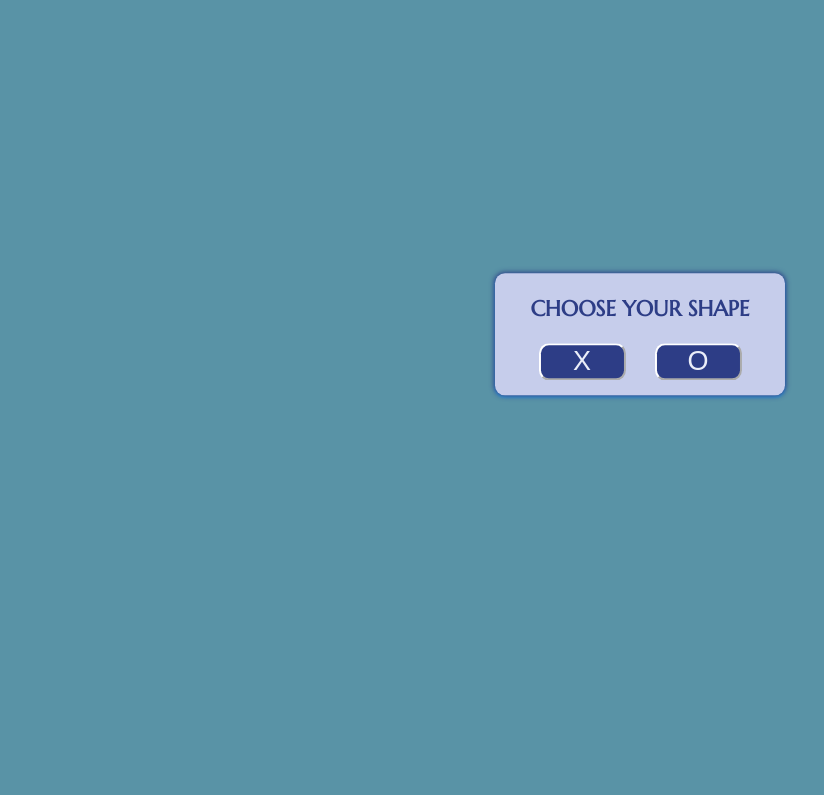
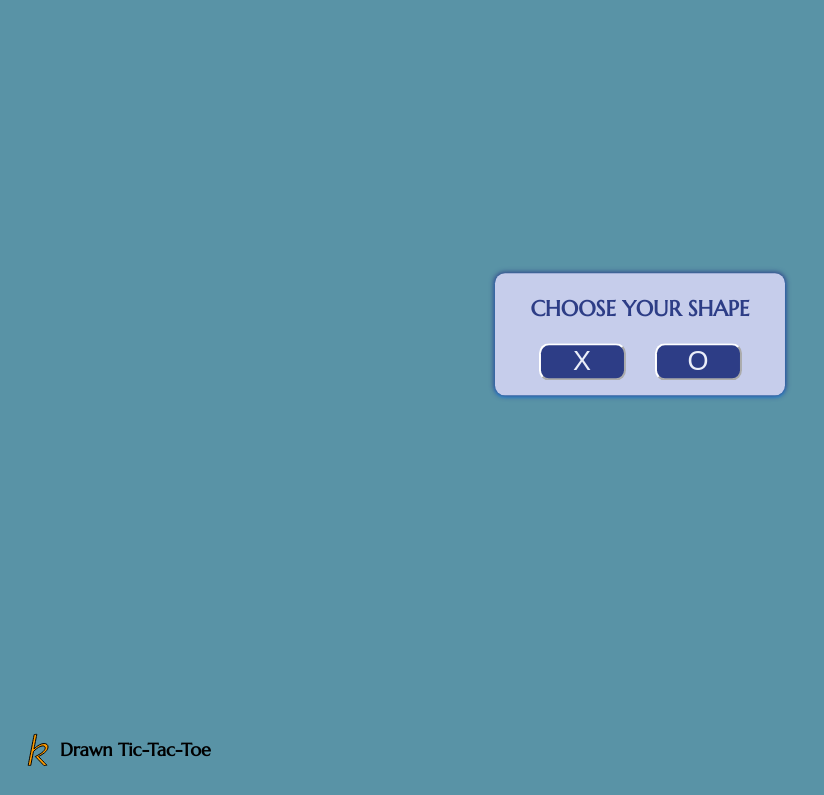
Before and after one commit to klcantrell/drawn-tictactoe, a website built with webpack: page index.html in a window 1280 px wide. Shown: the part 5-800 px from the top of the page, without its empty margins (0-824 px from the left). Built offline with nearby package versions, Linux system fonts and the light colour scheme; files whose address does not match are found by name; what kute.js would draw is missing.

Commit message:
added branding: favicon and k icon tag.
deployed to surge.

```diff
--- a/index.html
+++ b/index.html
@@ -1,9 +1,19 @@
 <!DOCTYPE html>
 <html lang="en" >
 <head>
+  <title>Drawn Tic-Tac-Toe</title>
+  <link rel="stylesheet" href="style.css">
+  <link rel="apple-touch-icon-precomposed", sizes="180x180", href="/apple-touch-icon.png">
+  <link rel="icon", type="image/png", sizes="32x32", href="/favicon-32x32.png">
+  <link rel="icon", type="image/png", sizes="16x16", href="/favicon-16x16.png">
+  <link rel="manifest", href="/site.webmanifest">
+  <link rel="mask-icon", href="/safari-pinned-tab.svg", color="#5bbad5">
+  <link rel="shortcut icon" href="favicon.ico" type="image/ico">
+  <meta name="msapplication-TileColor", content="#2d89ef">
+  <meta name="theme-color", content="#1800e3">
   <meta charset="UTF-8">
-  <title>freeCodeCamp: TicTacToe</title>
-  <link rel="stylesheet" href="style.css">
+  <meta name="viewport", content="width=device-width, initial-scale=1.0">
+  <meta http-equiv="X-UA-Compatible", content="ie=edge">
 </head>
 
 <body>
@@ -44,5 +54,14 @@
     <button class="message__button">Reset</button>
   </div>
 
+  <div class="k-tag">
+    <svg width="50" height="50" viewBox="0 0 300 500">
+      <path
+        fill="rgb(255, 156, 0)" stroke="black" stroke-width="10"
+        d="M 152.77,315.36 C 229.84,278.14 252.00,249.33 252.00,229.39 252.00,216.53 243.14,209.00 228.97,209.00 205.48,209.00 171.38,227.17 134.61,264.39 134.61,264.39 107.58,404.00 107.58,404.00 107.58,404.00 81.89,404.00 81.89,404.00 81.89,404.00 141.69,95.22 141.69,95.22 141.69,95.22 168.27,93.00 168.27,93.00 168.27,93.00 139.48,240.02 139.48,240.02 175.36,203.48 212.58,185.00 240.92,185.00 265.95,185.00 280.00,199.03 280.00,219.64 280.00,248.44 253.08,281.69 185.11,315.36 185.11,315.36 269.50,401.78 269.50,401.78 269.50,401.78 239.44,406.00 239.44,406.00 239.44,406.00 152.77,315.36 152.77,315.36 Z"/>
+    </svg>
+    <h4>Drawn Tic-Tac-Toe</h4>
+  </div>
+
 </body>
 </html>
--- a/src/css/style.css
+++ b/src/css/style.css
@@ -104,6 +104,16 @@ body {
   margin-bottom: 5%;
 }
 
+.k-tag {
+  position: absolute;
+  font-family: Marcellus;
+  bottom: 0;
+  left: 0;
+  margin: 10px;
+  display: flex;
+  align-items: center;
+}
+
 @media screen and (max-width: 690px) {
   body {
     font-size: 14px;
```
Also changed, not shown: dist/android-chrome-192x192.png (added), dist/apple-touch-icon-precomposed.png (added), dist/apple-touch-icon.png (added), dist/browserconfig.xml (added), dist/favicon-16x16.png (added), dist/favicon-32x32.png (added), dist/favicon.ico (added), dist/index.html, dist/mstile-150x150.png (added), dist/safari-pinned-tab.svg (added), dist/site.webmanifest (added), dist/style.css.
